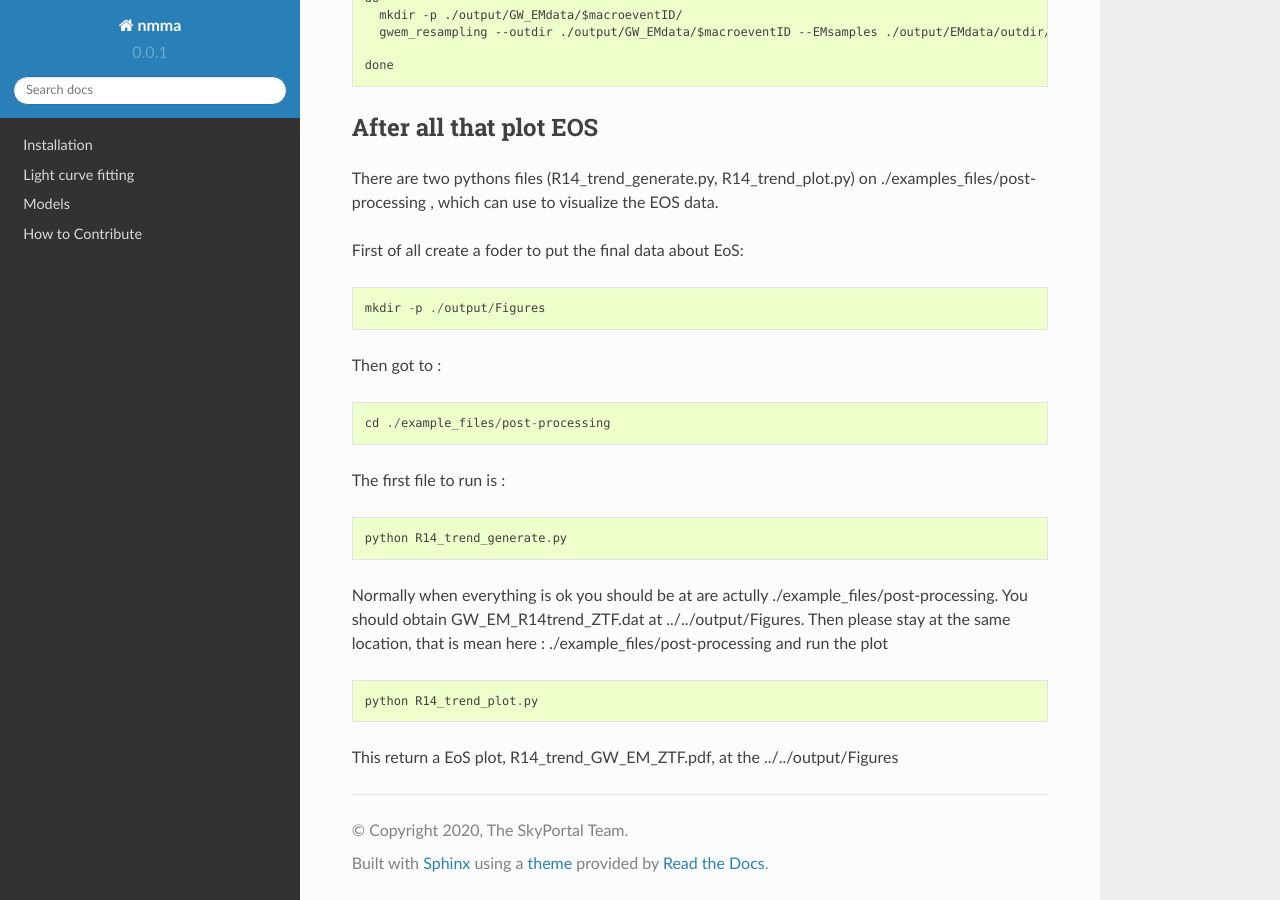
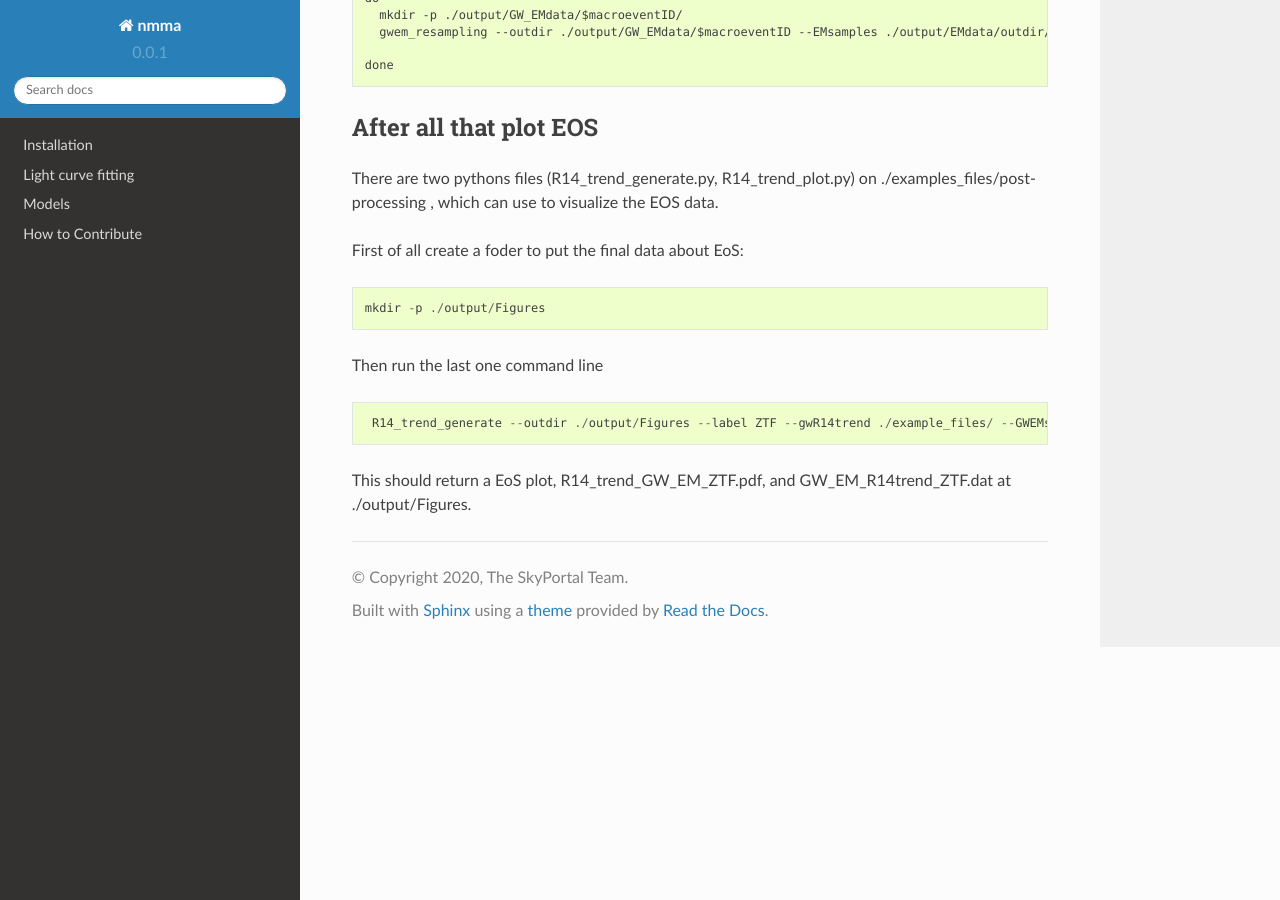
Before and after one commit to nuclear-multimessenger-astronomy/nmma, a Sphinx documentation site: the page built from doc/constrain_R14_trend.md, in a window 1280 px wide and 900 px high, scrolled down 2085 px. Built offline with Sphinx 7.4.7 and the Read the Docs theme 2.0.0, drawn with Linux system fonts in a browser that asks for light colours.

Commit message:
Add a command line to an plot EOS

```diff
--- a/doc/constrain_R14_trend.md
+++ b/doc/constrain_R14_trend.md
@@ -84,19 +84,9 @@ First of all create a foder to put the final data about EoS:
 
 	mkdir -p ./output/Figures
 
-Then got to :
+Then run the last one command line
 
-	cd ./example_files/post-processing
-
-The first file to run is :
-
-	python R14_trend_generate.py
-
-Normally when everything is ok you should be at are actully ./example_files/post-processing.
-You should obtain  GW_EM_R14trend_ZTF.dat  at  ../../output/Figures.
-Then please stay at the same location, that is mean here : ./example_files/post-processing and run the plot
-
-	python R14_trend_plot.py
+	 R14_trend_generate --outdir ./output/Figures --label ZTF --gwR14trend ./example_files/ --GWEMsamples ./output/GW_EMdata --detections-file ./example_files/csv_lightcurve/detectable.txt --EOS-prior ./example_files/eos/EOS_sorted_weight.dat --EOSpath ./example_files/eos/eos_sorted  --pdet ./example_files/eos/pdet_of_Mmax.dat --R14_true 11.55 --Neos 5000 --seed 42  --cred-interval 0.95
 
 
-This return a EoS plot, R14_trend_GW_EM_ZTF.pdf, at the ../../output/Figures
+This should return a EoS plot, R14_trend_GW_EM_ZTF.pdf, and  GW_EM_R14trend_ZTF.dat  at  ./output/Figures.
```
